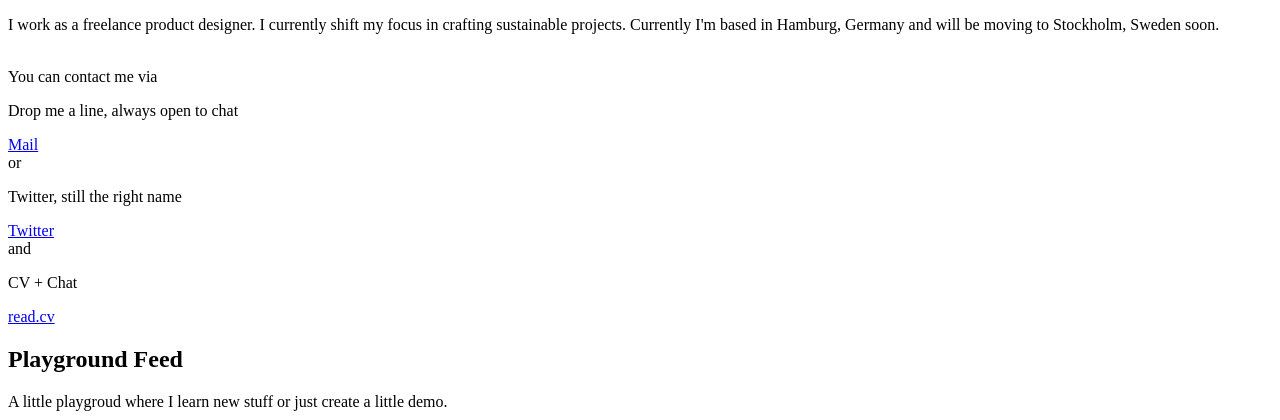
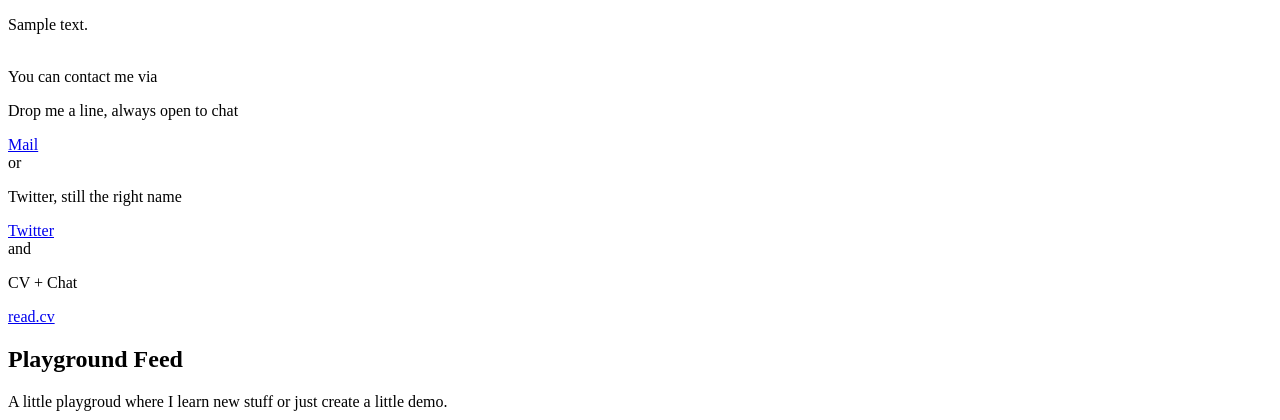
Before and after one commit to moritzcodes/portfolio-24, a PHP site: the page made by site/templates/start.php in a window 1280 px wide. Shown: the top 420 px of the page. Run offline with PHP 8.4, Linux system fonts and the light colour scheme; the template is opened without the code that fills it: most values are stand-ins (such as "Sample title", 1, 10 or a date in 2020); data that the repository does not hold is empty.

Commit message:
Start Linking Text

```diff
--- a/site/templates/start.php
+++ b/site/templates/start.php
@@ -9,9 +9,7 @@
     <?php snippet('nav') ?>
     <main>
     <section class="intro">
-            <p>I work as a freelance product designer. I currently shift my focus in crafting
-                sustainable projects.
-                Currently I'm based in Hamburg, Germany and will be moving to Stockholm, Sweden soon.</br></br>
+            <p><?= $page->intro()->kirbytext() ?></br></br>
             </p>
 
             <p>You can contact me via
```
